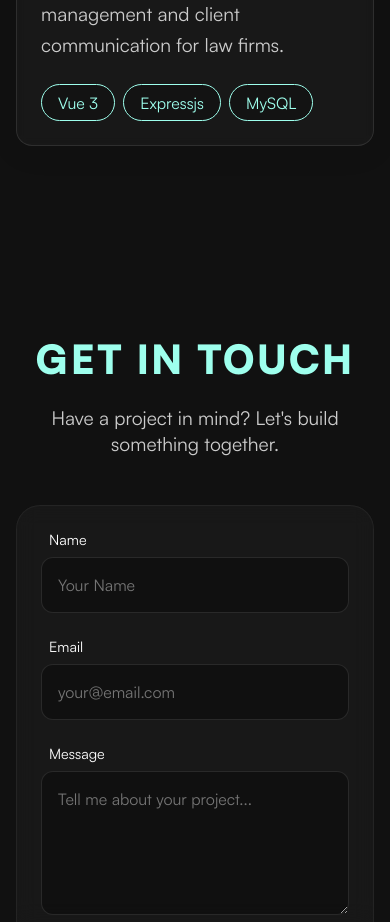
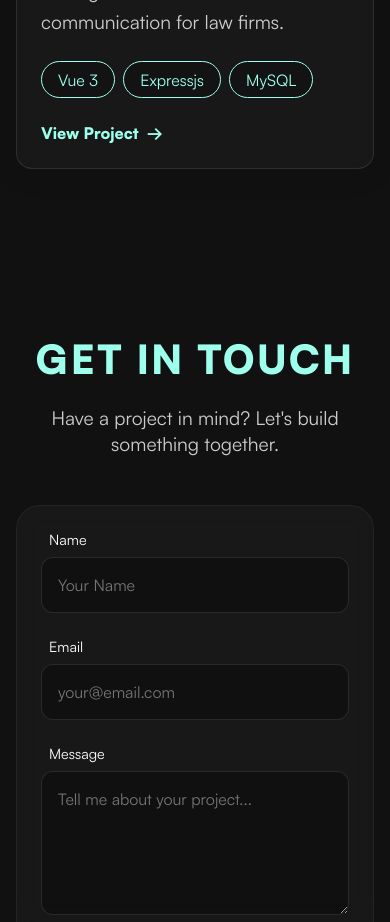
Before and after one commit to stefanedelman/portfolio, a Vue app: page / in a window 390 px wide. Shown: the part 3160-4082 px from the top of the page. Built offline with nearby package versions, Linux system fonts and the light colour scheme.

Commit message:
mobile project fix

```diff
--- a/src/components/Projects.vue
+++ b/src/components/Projects.vue
@@ -11,6 +11,9 @@
                     <p class="project-desc">{{ project.description }}</p>
                     <div class="tags">
                         <span v-for="tag in project.tags" :key="tag" class="tag">{{ tag }}</span>
+                    </div>
+                    <div class="mobile-cta">
+                        View Project <span>→</span>
                     </div>
                 </div>
 
@@ -317,15 +320,32 @@ onUnmounted(() => {
     background: rgba(0, 0, 0, 0.2);
 }
 
+.mobile-cta {
+    display: none;
+    margin-top: 1.5rem;
+    color: var(--primary-color);
+    font-family: "Satoshi", sans-serif;
+    font-weight: 700;
+    font-size: 1rem;
+    align-items: center;
+    gap: 0.5rem;
+}
+
 @media (max-width: 768px) {
     .projects-container {
         padding: 4rem 1rem;
+    }
+
+    .project-preview-overlay,
+    .custom-cursor {
+        display: none !important;
     }
 
     .project-card {
         flex-direction: column-reverse;
         align-items: center;
         padding: 1.5rem;
+        cursor: pointer;
     }
 
     .card-content {
@@ -352,6 +372,10 @@ onUnmounted(() => {
     .section-title {
         margin-bottom: 4rem; /* Increase spacing on mobile */
     }
+
+    .mobile-cta {
+        display: flex;
+    }
 }
 
 </style>
```
